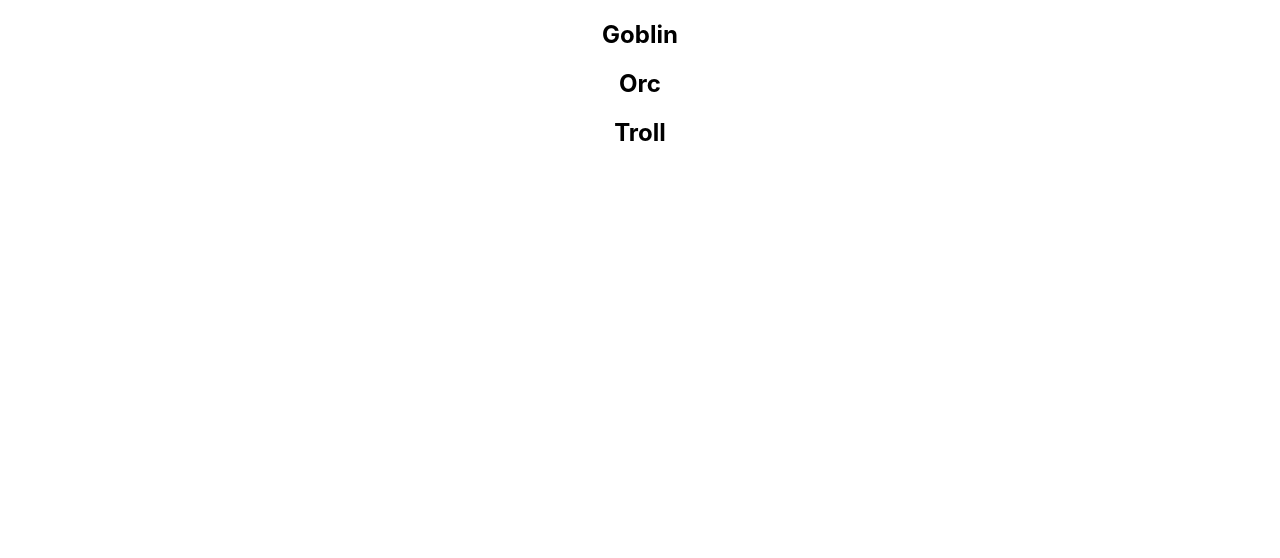
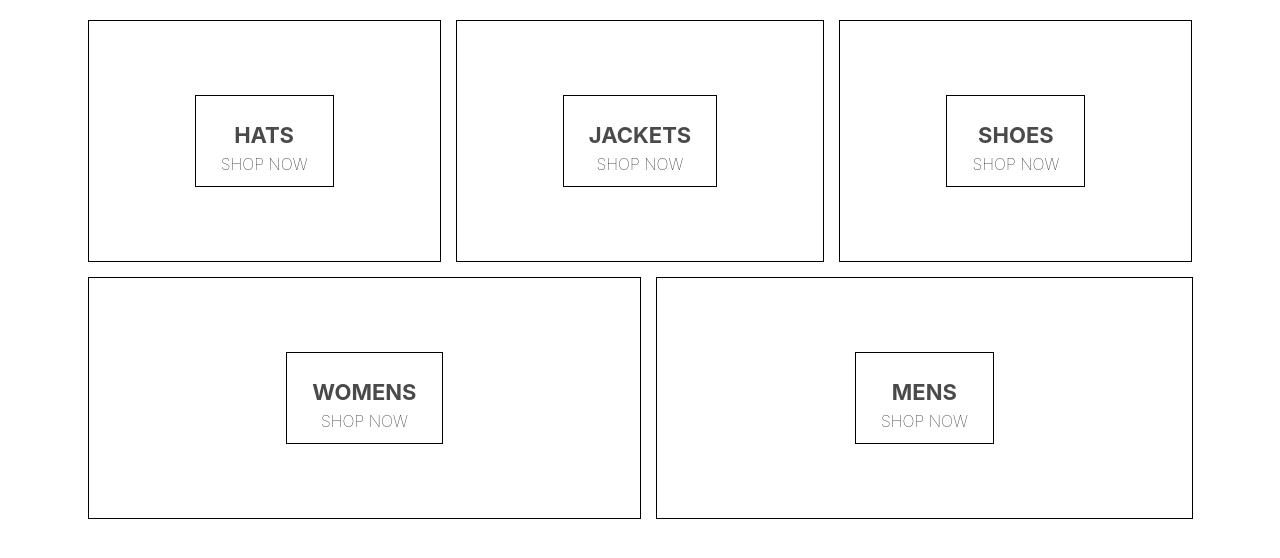
Before and after one commit to samarajyastha/react-app, a React (Create React App) app: page / in a window 1280 px wide. Shown: the top 558 px of the page. Built offline with nearby package versions, Linux system fonts and the light colour scheme.

Commit message:
feat: add homepage files

```diff
--- a/package.json
+++ b/package.json
@@ -6,6 +6,7 @@
     "@testing-library/jest-dom": "^5.15.0",
     "@testing-library/react": "^11.2.7",
     "@testing-library/user-event": "^12.8.3",
+    "node-sass": "^6.0.1",
     "react": "^17.0.2",
     "react-dom": "^17.0.2",
     "react-scripts": "4.0.3",
--- a/src/App.js
+++ b/src/App.js
@@ -1,25 +1,11 @@
-import { useState } from "react";
+import './App.css'
+import HomePage from "./HomePage";
 
 function App() {
-  const [monsters, setMonsters] = useState([
-    {
-      id: 1,
-      name: "Goblin",
-    },
-    {
-      id: 2,
-      name: "Orc",
-    },
-    {
-      id: 3,
-      name: "Troll",
-    },
-  ]);
+
   return (
     <div className="App">
-      {monsters.map((monster) => (
-        <h2 key={monster.id}>{monster.name}</h2>
-      ))}
+      <HomePage/>
     </div>
   );
 }
--- /dev/null
+++ b/src/HomePage.js
@@ -0,0 +1,43 @@
+import React from "react";
+import './homepage.scss'
+
+const HomePage = () => {
+  return (
+    <div className="homepage">
+      <div className="directory-menu">
+        <div className="menu-item">
+          <div className="content">
+            <h1 className="title">HATS</h1>
+            <span className="subtitle">SHOP NOW</span>
+          </div>
+        </div>
+        <div className="menu-item">
+          <div className="content">
+            <h1 className="title">JACKETS</h1>
+            <span className="subtitle">SHOP NOW</span>
+          </div>
+        </div>
+        <div className="menu-item">
+          <div className="content">
+            <h1 className="title">SHOES</h1>
+            <span className="subtitle">SHOP NOW</span>
+          </div>
+        </div>
+        <div className="menu-item">
+          <div className="content">
+            <h1 className="title">WOMENS</h1>
+            <span className="subtitle">SHOP NOW</span>
+          </div>
+        </div>
+        <div className="menu-item">
+          <div className="content">
+            <h1 className="title">MENS</h1>
+            <span className="subtitle">SHOP NOW</span>
+          </div>
+        </div>
+      </div>
+    </div>
+  );
+};
+
+export default HomePage;
--- /dev/null
+++ b/src/homepage.scss
@@ -0,0 +1,54 @@
+.homepage {
+  display: flex;
+  flex-direction: column;
+  align-items: center;
+  padding: 20px 80px;
+}
+
+.directory-menu {
+  width: 100%;
+  display: flex;
+  flex-wrap: wrap;
+  justify-content: space-between;
+}
+
+.menu-item {
+  min-width: 30%;
+  height: 240px;
+  flex: 1 1 auto;
+  display: flex;
+  align-items: center;
+  justify-content: center;
+  border: 1px solid black;
+  margin: 0 7.5px 15px;
+
+  &:first-child {
+    margin-right: 7.5px;
+  }
+
+  &:last-child {
+    margin-left: 7.5px;
+  }
+
+  .content {
+    height: 90px;
+    padding: 0 25px;
+    display: flex;
+    flex-direction: column;
+    align-items: center;
+    justify-content: center;
+    border: 1px solid black;
+
+    .title {
+      font-weight: bold;
+      margin-bottom: 6px;
+      font-size: 22px;
+      color: #4a4a4a;
+    }
+
+    .subtitle {
+      font-weight: lighter;
+      font-size: 16px;
+    }
+  }
+}
```
Also changed, not shown: src/App.css (added), 1 other file (tests, documents, lock files or other folders).
